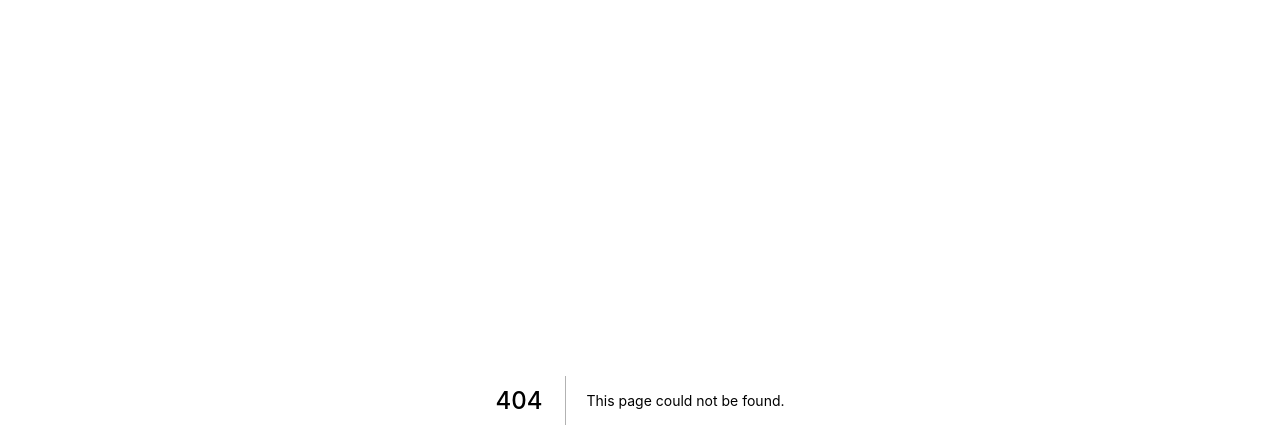
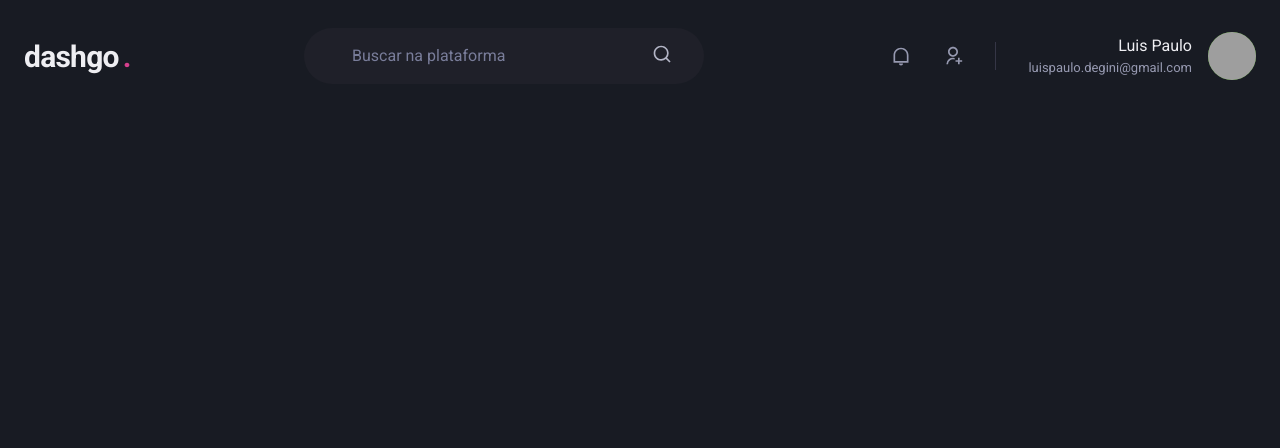
Before and after one commit to hitk1/next-dashgo, a Next.js app: page /dashboard in a window 1280 px wide. Before the commit this address had no page. Shown: the top 448 px of the page. Built offline with nearby package versions, Linux system fonts and the light colour scheme; grey boxes are pictures that could not be loaded.

Commit message:
feat: Estilizacao do header da aplicacao

```diff
--- a/package.json
+++ b/package.json
@@ -16,7 +16,8 @@
     "framer-motion": "^4.1.17",
     "next": "11.1.2",
     "react": "17.0.2",
-    "react-dom": "17.0.2"
+    "react-dom": "17.0.2",
+    "react-icons": "^4.3.1"
   },
   "devDependencies": {
     "@types/node": "^16.11.0",
--- /dev/null
+++ b/src/components/Header.tsx
@@ -0,0 +1,87 @@
+import { Flex, Text, Input, Icon, HStack, Box, Avatar } from '@chakra-ui/react'
+import { RiNotificationLine, RiSearchLine, RiUserAddLine } from 'react-icons/ri'
+
+
+export function Header() {
+    return (
+        <Flex
+            as="header"
+            width="100%"
+            maxWidth={1480}
+            height="20"
+            mx="auto"
+            mt="4"
+            px="6"
+            align="center"
+        >
+            <Text
+                fontSize="3xl"
+                fontWeight="bold"
+                letterSpacing="tight"
+                w="64"
+            >
+                dashgo
+                <Text
+                    as="span"
+                    ml="1"
+                    color="pink.500"
+                >
+                    .
+                </Text>
+            </Text>
+            <Flex
+
+                as="label"
+                flex="1"
+                py="4"
+                px="8"
+                ml="6"
+                maxWidth={400}
+                alignSelf="center"
+                color="gray.200"
+                position="relative"
+                bg="gray.800"
+                borderRadius="full"
+            >
+                <Input
+                    color="gray.50"
+                    variant="unstyled"
+                    px="4"
+                    mr="4"
+                    placeholder="Buscar na plataforma"
+                    _placeholder={{ color: 'gray.400' }}
+                />
+
+                <Icon
+                    as={RiSearchLine}
+                    fontSize="20"
+                />
+            </Flex>
+            <Flex
+                align="center"
+                ml="auto"
+            >
+                <HStack
+                    spacing="8"
+                    mx="8"
+                    pr="8"
+                    py="1"
+                    color="gray.300"
+                    borderRightWidth={1}
+                    borderColor="gray.700"
+                >
+                    <Icon as={RiNotificationLine} fontSize="20" />
+                    <Icon as={RiUserAddLine} fontSize="20" />
+                </HStack>
+                <Flex align="center">
+                    <Box mr="4" textAlign="right">
+                        <Text>Luis Paulo</Text>
+                        <Text color="gray.300" fontSize="small">luispaulo.degini@gmail.com</Text>
+                    </Box>
+
+                    <Avatar size="md" name="Luis Paulo" src="https://github.com/hitk1.png" />
+                </Flex>
+            </Flex>
+        </Flex>
+    )
+}
--- /dev/null
+++ b/src/pages/dashboard.tsx
@@ -0,0 +1,9 @@
+import { Header } from '../components/Header'
+
+export default function Dashboard() {
+    return (
+        <>
+            <Header></Header>
+        </>
+    )
+}
```
Also changed, not shown: 1 other file (tests, documents, lock files or other folders).
